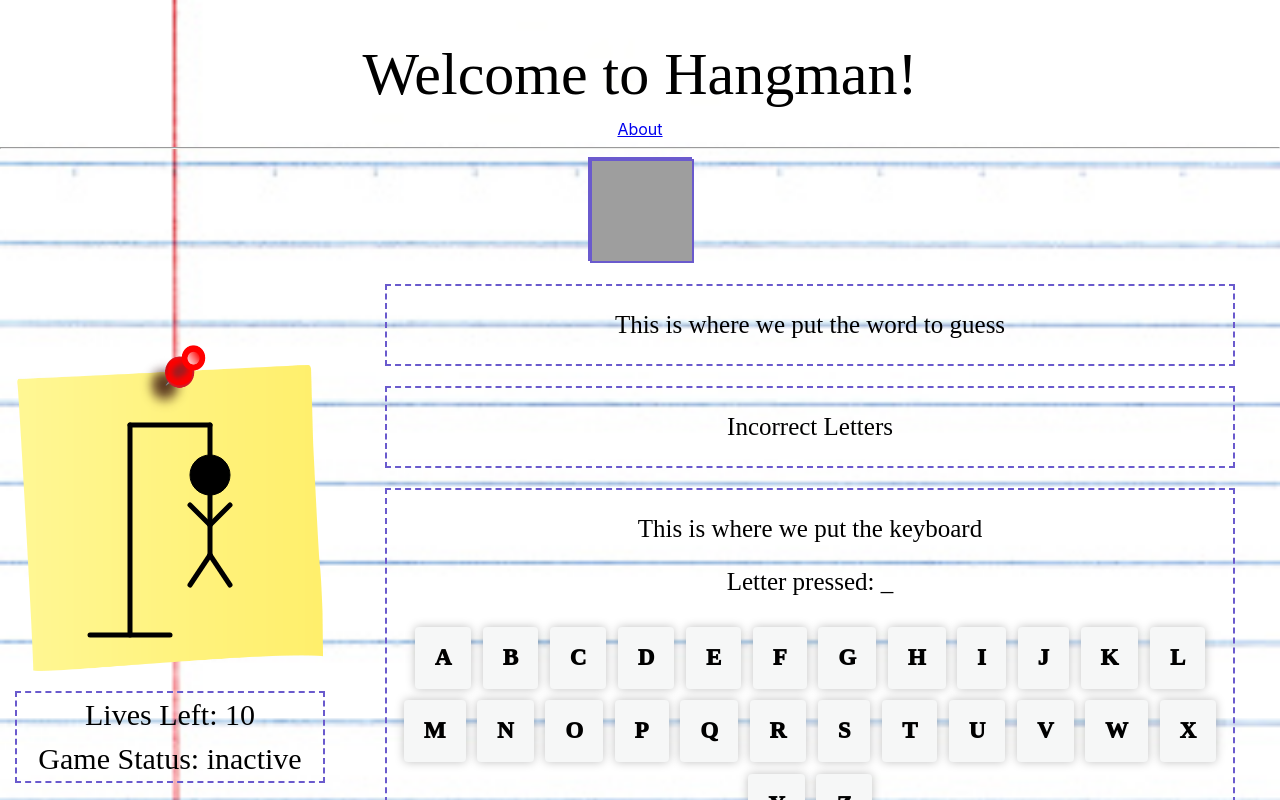
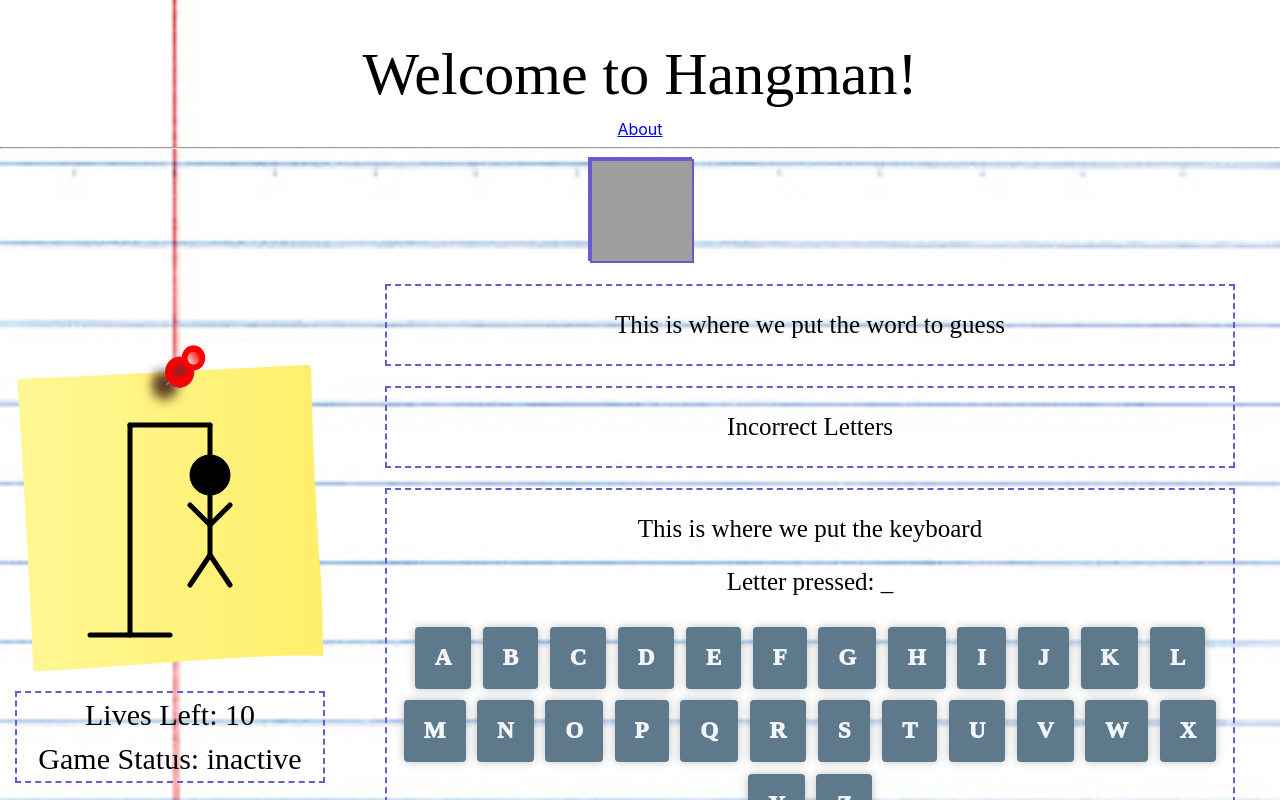
Before and after one commit to TikTokYouthCamp2022/hangman, a React (Create React App) app: page / in a window 1280 px wide. Shown: the top 800 px of the page. Built offline with nearby package versions, Linux system fonts and the light colour scheme; grey boxes are pictures that could not be loaded; a web font is replaced by a local one.

Commit message:
Update keyboard styling

```diff
--- a/src/components/LetterBtn.css
+++ b/src/components/LetterBtn.css
@@ -3,9 +3,9 @@
 }
 
 .keys {
-  background-color: #f6f7f7;
+  background-color: #5e798b;
   border: none;
-  color: rgb(0, 0, 0);
+  color: rgb(242, 246, 250);
   padding: 18px 20px;
   cursor: pointer;
   margin: 0.25em;
@@ -20,7 +20,7 @@
 
 button:disabled,
 button[disabled]{
-  background-color: #99a7b6;
+  background-color: #bacadb;
   color: #424c54;
   box-shadow: none;
   cursor: auto;
```
